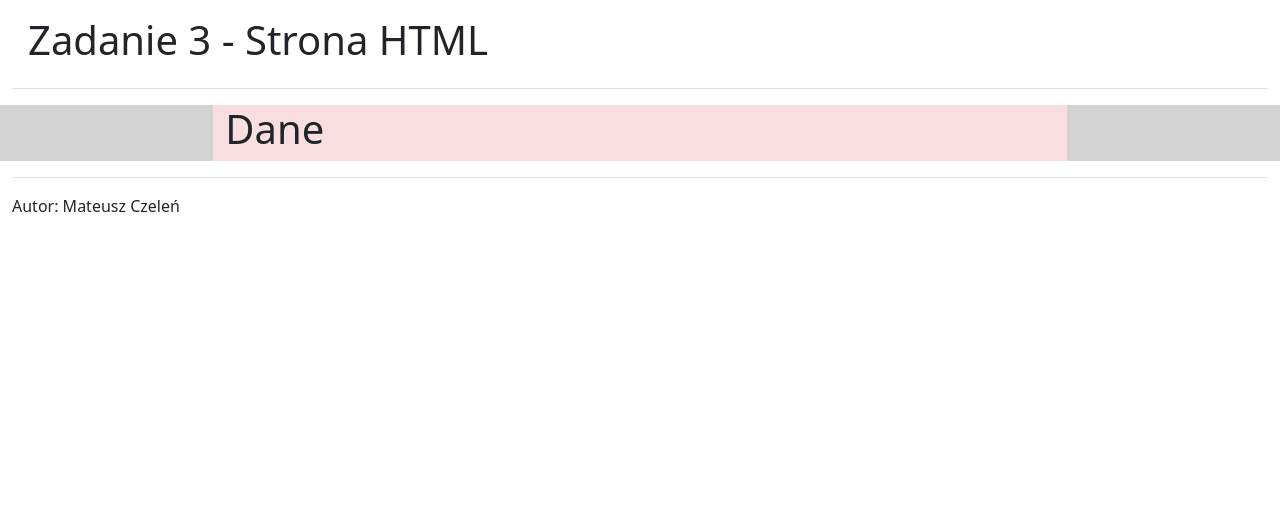
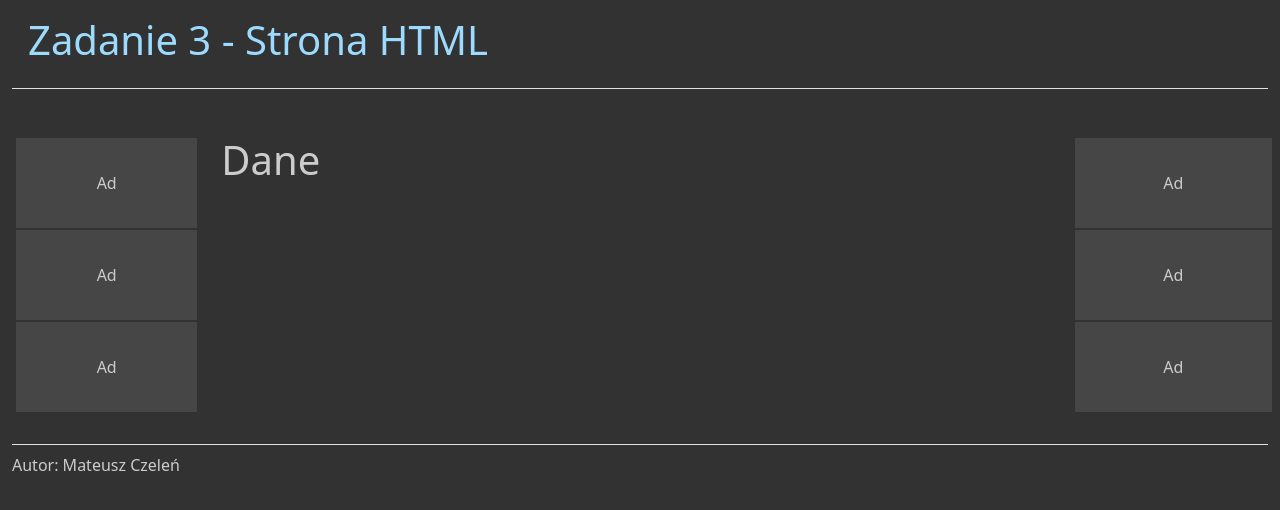
Before and after one commit to mczelen/LetniaAkademia_zadania, a plain HTML site: page zad3/index.html in a window 1280 px wide. Drawn offline with nearby package versions, Linux system fonts and the light colour scheme.

Commit message:
zad3: some styles and layout mainipulation

```diff
--- a/zad3/index.html
+++ b/zad3/index.html
@@ -4,27 +4,36 @@
     <meta charset="utf-8">
     <meta name="viewport" content="width=device-width, initial-scale=1">
     <title>Zadanie 3 - Strona HTML</title>
+    <link href="https://cdn.jsdelivr.net/npm/bootstrap@5.2.0-beta1/dist/css/bootstrap.min.css" rel="stylesheet" integrity="sha384-0evHe/X+R7YkIZDRvuzKMRqM+OrBnVFBL6DOitfPri4tjfHxaWutUpFmBp4vmVor" crossorigin="anonymous">
     <link rel="stylesheet" type="text/css" href="main.css"/>
-    <link href="https://cdn.jsdelivr.net/npm/bootstrap@5.2.0-beta1/dist/css/bootstrap.min.css" rel="stylesheet" integrity="sha384-0evHe/X+R7YkIZDRvuzKMRqM+OrBnVFBL6DOitfPri4tjfHxaWutUpFmBp4vmVor" crossorigin="anonymous">
 </head>
   <body>
-    <div class="container-fluid">
-        <header class="p-3 mb-3 border-bottom">
+    <div class="headerBanner container-fluid">
+        <header class="p-3 border-bottom">
             <h1>Zadanie 3 - Strona HTML</h1>
         </header>
     </div>
-      <div class="container-fluid">
+
+    <div class="container-fluid py-3 middleSection">
       <div class="row">
-          <div class="col-2 sideBanner"></div>
-          <div class="col-8 data-content">
+        <div class="sideBanner col-2 px-3">
+            <div class="ad">Ad</div>
+            <div class="ad">Ad</div>
+            <div class="ad">Ad</div>
+        </div>
+        <div class="data-content col-8 px-2">
           <h1>Dane</h1>
         </div>
-          <div class="col-2 sideBanner"></div>
+        <div class="sideBanner col-2 px-2">
+            <div class="ad">Ad</div>
+            <div class="ad">Ad</div>
+            <div class="ad">Ad</div>
+        </div>
       </div>
     </div>
 
-      <div class="container-fluid">
-        <footer class="py-3 mt-3 border-top">
+    <div class="container-fluid footer pt-3">
+      <footer class="pt-2 border-top">
         <p>Autor: Mateusz Czeleń</p>
       </footer>
     </div>
--- a/zad3/main.css
+++ b/zad3/main.css
@@ -1,7 +1,29 @@
-.sideBanner{
-    background-color: lightgray;
+body {
+    height: 100vh;
+    color: rgb(204, 204, 204);
+    background-color: rgb(50, 50, 50) !important;
+}
+.headerBanner{
+    color: rgb(156,219, 253);
+    height: 120px;
 }
 
-.data-content{
-    background-color: rgb(248, 222, 222);
+.middleSection{
+    /* height: 100%; */
+    /* background-color: rgb(246, 248, 222); */
 }
+
+.footer{
+    /* position: absolute; */
+    /* bottom: 0; */
+    /* background-color: rgb(225, 249, 248); */
+    height: 80px;
+}
+
+.ad{
+    background-color: rgb(70, 70, 70);
+    height: 90px;
+    margin-top: 2px;
+    text-align: center;
+    line-height: 90px;
+}
```
Lines whose indentation alone changed are shown as unchanged.
